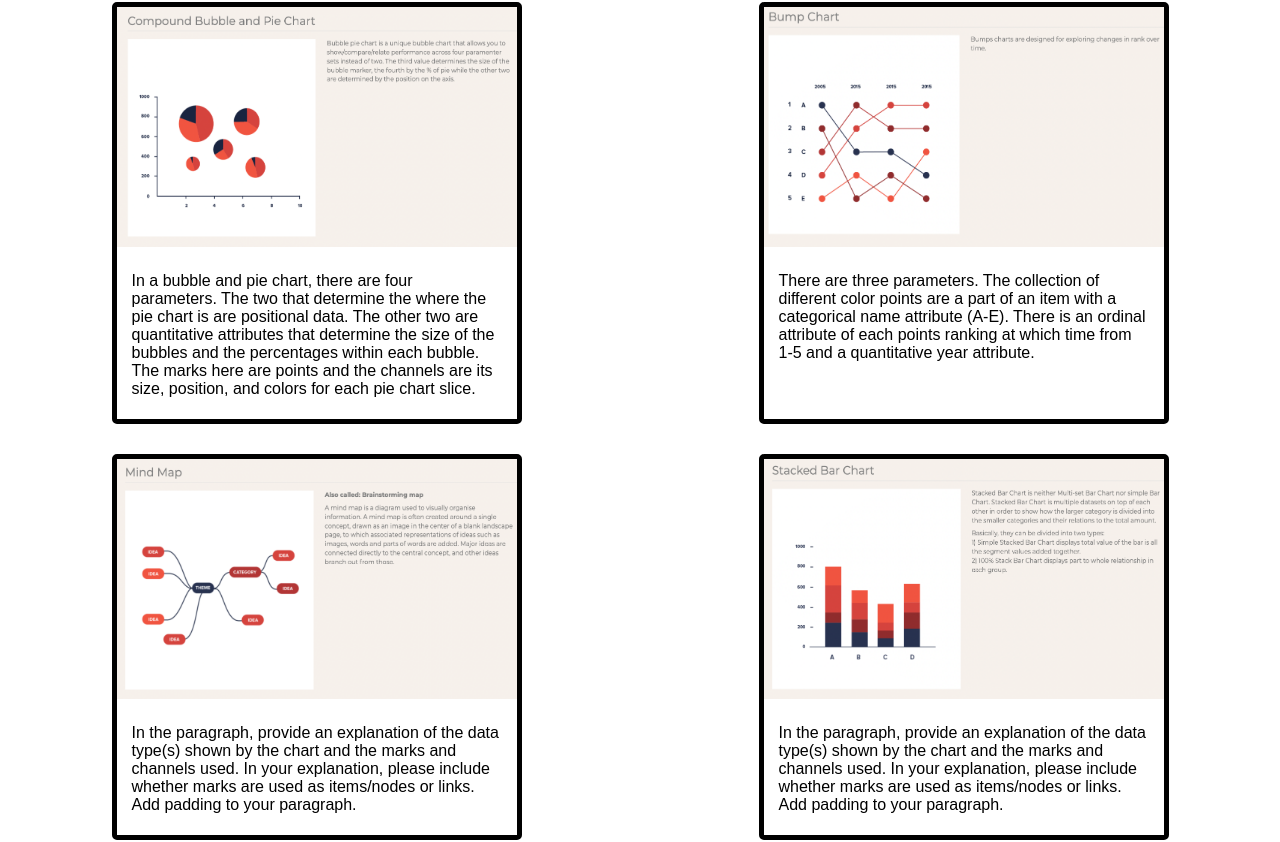
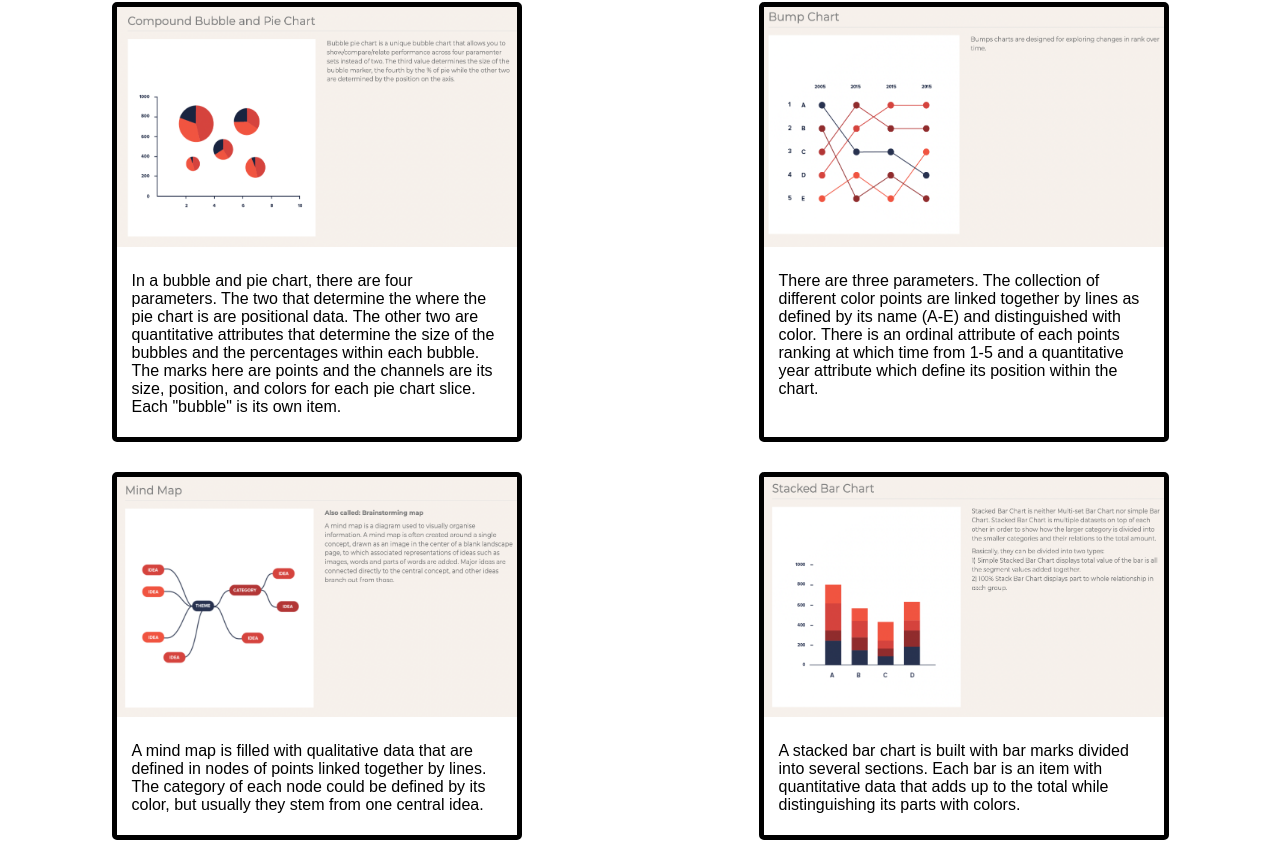
Before and after one commit to DS4200-S22/hw-03-david-felix, a plain HTML site: page index.html in a window 1280 px wide. Shown: the part 126-968 px from the top of the page. Drawn offline with Linux system fonts and the light colour scheme.

Commit message:
graph descriptions

```diff
--- a/index.html
+++ b/index.html
@@ -19,26 +19,26 @@
       <div id="chart1" class="flex-item">
         <img class="item" src="img/bubble_and_pie_chart.png" alt="Compound Bubble and Pie Chart">
         <p id="p1" class="description">
-            In a bubble and pie chart, there are four parameters. The two that determine the where the pie chart is are positional data. The other two are quantitative attributes that determine the size of the bubbles and the percentages within each bubble. The marks here are points and the channels are its size, position, and colors for each pie chart slice.
+            In a bubble and pie chart, there are four parameters. The two that determine the where the pie chart is are positional data. The other two are quantitative attributes that determine the size of the bubbles and the percentages within each bubble. The marks here are points and the channels are its size, position, and colors for each pie chart slice. Each "bubble" is its own item.
         </p>
 
     </div>
       <div id="chart2" class="flex-item">
         <img class="item" src="img/bump_chart.png" alt="Bump Chart">
         <p id="p2" class="description">
-            There are three parameters. The collection of different color points are a part of an item with a categorical name attribute (A-E). There is an ordinal attribute of each points ranking at which time from 1-5 and a quantitative year attribute.
+            There are three parameters. The collection of different color points are linked together by lines as defined by its name (A-E) and distinguished with color. There is an ordinal attribute of each points ranking at which time from 1-5 and a quantitative year attribute which define its position within the chart.
         </p>
     </div>
       <div id="chart3" class="flex-item">
         <img class="item" src="img/mind_map.png" alt="Mind Map">
         <p id="p3" class="description">
-            In the paragraph, provide an explanation of the data type(s) shown by the chart and the marks and channels used. In your explanation, please include whether marks are used as items/nodes or links. Add padding to your paragraph.
+            A mind map is filled with qualitative data that are defined in nodes of points linked together by lines. The category of each node could be defined by its color, but usually they stem from one central idea.
         </p>
     </div>
       <div id="chart4" class="flex-item">
         <img class="item" src="img/stacked_bar_chart.png" alt="Stacked Bar Chart">
         <p id="p4" class="description">
-            In the paragraph, provide an explanation of the data type(s) shown by the chart and the marks and channels used. In your explanation, please include whether marks are used as items/nodes or links. Add padding to your paragraph.
+            A stacked bar chart is built with bar marks divided into several sections. Each bar is an item with quantitative data that adds up to the total while distinguishing its parts with colors.
         </p>
     </div>
   </div>
```
